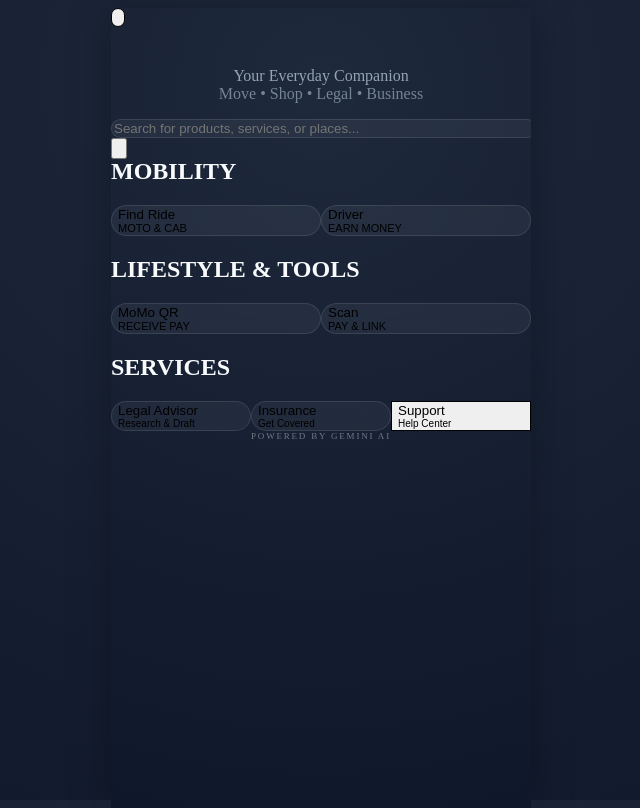
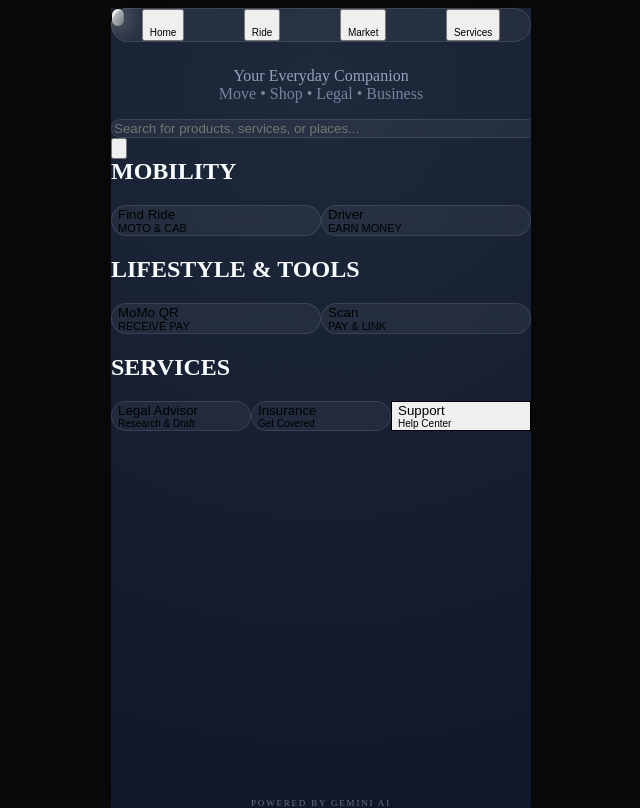
Before and after one commit to ikanisa/easyMO-Discovery, a React (Vite) app: page / in a window 1280 px wide. Shown: the whole page, without its empty margins (319-959 px from the left). Built offline with nearby package versions, Linux system fonts and the light colour scheme; no server answers.

Commit message:
Fix frame layout + PWA assets on Vercel

```diff
--- a/components/ErrorBoundary.tsx
+++ b/components/ErrorBoundary.tsx
@@ -32,7 +32,7 @@ class ErrorBoundary extends Component<Props, State> {
   render() {
     if (this.state.hasError) {
       return (
-        <div className="flex flex-col items-center justify-center min-h-screen w-full bg-slate-900 text-white p-6 text-center animate-in fade-in zoom-in duration-300">
+        <div className="flex flex-col items-center justify-center min-h-[100dvh] w-full bg-slate-900 text-white p-6 text-center animate-in fade-in zoom-in duration-300">
           <div className="w-20 h-20 rounded-full bg-red-500/10 flex items-center justify-center mb-6 border border-red-500/20 shadow-2xl shadow-red-500/10">
             <ICONS.XMark className="w-10 h-10 text-red-500" />
           </div>
--- a/components/Layout.tsx
+++ b/components/Layout.tsx
@@ -20,13 +20,10 @@ const Layout: React.FC<LayoutProps> = ({ children, currentMode, onNavigate }) =>
   return (
     <div className="app-frame">
       <div className="app-frame-inner">
-        {/* Content Area - Scrollable */}
         <main className="min-h-[100dvh] overflow-auto pb-24 no-scrollbar scroll-smooth liquid-bg">
           {children}
         </main>
-      </div>
 
-      {/* Bottom Navigation - Fixed within app frame */}
         <nav className="frame-fixed bottom-0 z-50 px-4 pb-6 pt-2 pointer-events-none">
           <div className="glass-panel rounded-pill flex justify-around items-center h-16 shadow-glass pointer-events-auto">
             <NavButton
@@ -56,6 +53,7 @@ const Layout: React.FC<LayoutProps> = ({ children, currentMode, onNavigate }) =>
           </div>
         </nav>
       </div>
+    </div>
   );
 };
 
--- a/components/Location/SmartLocationInput.tsx
+++ b/components/Location/SmartLocationInput.tsx
@@ -376,8 +376,11 @@ const SmartLocationInput: React.FC<SmartLocationInputProps> = ({
 
       {/* Google Maps Modal */}
       {showMap && (
-          <div className="fixed inset-0 z-[70] bg-black/80 backdrop-blur-sm flex items-center justify-center p-4 animate-in fade-in zoom-in duration-300">
-              <div className="bg-white dark:bg-slate-900 w-full max-w-[420px] rounded-3xl overflow-hidden shadow-2xl flex flex-col h-[75vh]">
+          <>
+              <div className="fixed inset-0 z-[70] bg-black/80 backdrop-blur-sm animate-in fade-in duration-300" />
+
+              <div className="frame-fixed top-0 bottom-0 z-[71] flex items-center justify-center p-4 pointer-events-none">
+                  <div className="bg-white dark:bg-slate-900 w-full max-w-[420px] rounded-3xl overflow-hidden shadow-2xl flex flex-col h-[75vh] pointer-events-auto animate-in fade-in zoom-in duration-300">
 
                       <div className="p-4 border-b border-slate-200 dark:border-white/10 flex justify-between items-center bg-slate-50 dark:bg-white/5">
                           <div>
@@ -435,6 +438,7 @@ const SmartLocationInput: React.FC<SmartLocationInputProps> = ({
                       </div>
                   </div>
               </div>
+          </>
       )}
     </div>
   );
--- a/components/Scheduling/ScheduleModal.tsx
+++ b/components/Scheduling/ScheduleModal.tsx
@@ -29,9 +29,12 @@ const ScheduleModal: React.FC<ScheduleModalProps> = ({ onClose, onSchedule }) =>
   };
 
   return (
-    <div className="fixed inset-0 z-[60] bg-black/60 dark:bg-black/80 backdrop-blur-sm flex items-end sm:items-center justify-center p-0 sm:p-4 animate-in fade-in duration-200">
-      <div className="w-full max-w-sm mx-auto">
-        <div className="bg-white dark:bg-[#0f172a] border-t sm:border border-slate-200 dark:border-white/10 w-full rounded-t-3xl sm:rounded-3xl flex flex-col shadow-2xl overflow-hidden animate-in slide-in-from-bottom-10 ring-1 ring-white/10">
+    <>
+      <div className="fixed inset-0 z-[60] bg-black/60 dark:bg-black/80 backdrop-blur-sm animate-in fade-in duration-200" />
+
+      <div className="frame-fixed top-0 bottom-0 z-[61] flex items-end sm:items-center justify-center p-0 sm:p-4 pointer-events-none">
+        <div className="w-full max-w-sm mx-auto pointer-events-auto">
+          <div className="bg-white dark:bg-[#0f172a] border-t sm:border border-slate-200 dark:border-white/10 w-full rounded-t-3xl sm:rounded-3xl flex flex-col shadow-2xl overflow-hidden animate-in slide-in-from-bottom-10 ring-1 ring-white/10">
 
         {/* Header */}
         <div className="p-5 border-b border-slate-100 dark:border-white/5 flex items-center justify-between bg-white dark:bg-[#0f172a] sticky top-0 z-20">
@@ -146,10 +149,11 @@ const ScheduleModal: React.FC<ScheduleModalProps> = ({ onClose, onSchedule }) =>
                     Confirm Schedule
                 </Button>
             </div>
-        </div>
+            </div>
+          </div>
         </div>
       </div>
-    </div>
+    </>
   );
 };
 
--- a/index.css
+++ b/index.css
@@ -47,35 +47,20 @@ html.dark body {
   color: #f8fafc;
 }
 
-/* App Frame - The actual "phone canvas" */
+/* App Root */
 #root {
-  min-height: 100vh;
+  min-height: 100dvh;
+  width: 100%;
+  background: transparent;
+}
+
+/* Frame Outer Wrapper - Centers the phone canvas */
+.app-frame {
+  width: 100%;
+  min-height: 100dvh;
   display: flex;
   justify-content: center;
   background: transparent;
-}
-
-/* Main App Container - Constrained to phone width */
-.app-frame {
-  width: 100%;
-  max-width: 420px;
-  min-height: 100vh;
-  background-color: #f8fafc;
-  margin: 0 auto;
-  position: relative;
-  box-shadow: 0 0 40px rgba(0, 0, 0, 0.1); /* Subtle frame shadow on desktop */
-}
-
-html.dark .app-frame {
-  background-color: #0f172a;
-  box-shadow: 0 0 40px rgba(0, 0, 0, 0.3);
-}
-
-/* On mobile, remove shadow and extend full width */
-@media (max-width: 420px) {
-  .app-frame {
-    box-shadow: none;
-  }
 }
 
 /* Liquid Background Gradient - Inside app frame */
@@ -152,7 +137,7 @@ html.dark .soft-border {
 
 /* Frame Outer Wrapper - Centers content with backdrop */
 .app-frame-outer {
-  min-height: 100vh;
+  min-height: 100dvh;
   display: flex;
   justify-content: center;
   background: transparent;
@@ -162,9 +147,26 @@ html.dark .soft-border {
 .app-frame-inner {
   width: 100%;
   max-width: var(--frame-max);
-  min-height: 100vh;
+  min-height: 100dvh;
+  height: 100dvh;
   position: relative;
   overflow-x: hidden;
+  display: flex;
+  flex-direction: column;
+  background-color: #f8fafc;
+  box-shadow: 0 0 40px rgba(0, 0, 0, 0.1); /* Subtle frame shadow on desktop */
+}
+
+html.dark .app-frame-inner {
+  background-color: #0f172a;
+  box-shadow: 0 0 40px rgba(0, 0, 0, 0.3);
+}
+
+/* On mobile, remove shadow and extend full width */
+@media (max-width: 420px) {
+  .app-frame-inner {
+    box-shadow: none;
+  }
 }
 
 /* Fixed Element Helper - Constrain to frame */
--- a/index.html
+++ b/index.html
@@ -53,7 +53,7 @@
 
       /* Base Body - Default Light Mode */
       body {
-        background-color: #f8fafc; /* Slate 50 */
+        background-color: #e5e7eb; /* Gray backdrop for desktop */
         color: #0f172a; /* Slate 900 */
         -webkit-tap-highlight-color: transparent;
         overscroll-behavior-y: none;
@@ -63,7 +63,7 @@
 
       /* Dark Mode Override */
       html.dark body {
-        background-color: #0f172a;
+        background-color: #0a0a0a;
         color: #f8fafc;
       }
 
@@ -93,7 +93,7 @@
       }
     </style>
   </head>
-  <body class="liquid-bg h-screen overflow-hidden text-slate-900 dark:text-slate-100 antialiased selection:bg-pink-500 selection:text-white">
+  <body class="min-h-[100dvh] overflow-hidden text-slate-900 dark:text-slate-100 antialiased selection:bg-pink-500 selection:text-white">
     <div id="root"></div>
     <script type="module" src="/index.tsx"></script>
   </body>
--- a/pages/Login.tsx
+++ b/pages/Login.tsx
@@ -75,7 +75,7 @@ const Login: React.FC<LoginProps> = ({ onLoginSuccess }) => {
   };
 
   return (
-    <div className="flex flex-col min-h-screen w-full items-center justify-center p-6 bg-slate-50 dark:bg-[#0f172a] relative overflow-hidden transition-colors duration-300">
+    <div className="flex flex-col min-h-[100dvh] w-full items-center justify-center p-6 bg-slate-50 dark:bg-[#0f172a] relative overflow-hidden transition-colors duration-300">
 
       {/* Theme Toggle */}
       <div className="absolute top-6 right-6 z-20">
--- a/pages/MomoGenerator.tsx
+++ b/pages/MomoGenerator.tsx
@@ -71,7 +71,7 @@ const MomoGenerator: React.FC<MomoGeneratorProps> = ({ onBack }) => {
   };
 
   return (
-    <div className="flex flex-col min-h-screen w-full bg-[#0f172a] overflow-y-auto no-scrollbar">
+    <div className="flex flex-col min-h-[100dvh] w-full bg-[#0f172a] overflow-y-auto no-scrollbar">
       {/* Header */}
       <div className="h-16 glass-panel flex items-center px-4 justify-between shrink-0 border-b border-white/5 bg-[#0f172a]/95 sticky top-0 z-20">
         <button onClick={onBack} className="p-2 -ml-2 text-slate-400 hover:text-white transition-colors">
--- a/pages/QRScanner.tsx
+++ b/pages/QRScanner.tsx
@@ -199,7 +199,7 @@ const QRScanner: React.FC<QRScannerProps> = ({ onBack }) => {
   const resultInfo = scannedResult ? getTypeInfo(scannedResult) : null;
 
   return (
-    <div className="flex flex-col min-h-screen w-full bg-black overflow-hidden">
+    <div className="flex flex-col min-h-[100dvh] w-full bg-black overflow-hidden">
       {/* Header */}
       <div className="absolute top-0 left-0 w-full z-20 flex justify-between items-center p-4 bg-gradient-to-b from-black/80 to-transparent pointer-events-none">
         <button
--- a/pages/Settings.tsx
+++ b/pages/Settings.tsx
@@ -140,8 +140,11 @@ const Settings: React.FC<SettingsProps> = ({ onBack }) => {
     );
 
     return (
-        <div className="fixed inset-0 z-[60] bg-black/80 backdrop-blur-sm flex items-center justify-center p-4 animate-in fade-in duration-200">
-            <div className="bg-slate-900 border border-white/10 w-full max-w-[420px] max-h-[80vh] rounded-3xl flex flex-col shadow-2xl">
+        <>
+          <div className="fixed inset-0 z-[60] bg-black/80 backdrop-blur-sm animate-in fade-in duration-200" />
+
+          <div className="frame-fixed top-0 bottom-0 z-[61] flex items-center justify-center p-4 pointer-events-none">
+            <div className="bg-slate-900 border border-white/10 w-full max-w-[420px] max-h-[80vh] rounded-3xl flex flex-col shadow-2xl pointer-events-auto">
               <div className="p-4 border-b border-white/5 flex gap-2 items-center">
                 <ICONS.Search className="w-5 h-5 text-slate-500" />
                 <input
@@ -177,11 +180,12 @@ const Settings: React.FC<SettingsProps> = ({ onBack }) => {
               </div>
             </div>
           </div>
+        </>
     );
   };
 
   return (
-    <div className="flex flex-col min-h-screen w-full bg-slate-50 dark:bg-[#0f172a] overflow-y-auto no-scrollbar animate-in slide-in-from-right duration-300">
+    <div className="flex flex-col min-h-[100dvh] w-full bg-slate-50 dark:bg-[#0f172a] overflow-y-auto no-scrollbar animate-in slide-in-from-right duration-300">
       {renderCountryModal()}
 
       {/* Header */}
```
Also changed, not shown: vercel.json. Lines whose indentation alone changed are shown as unchanged.
